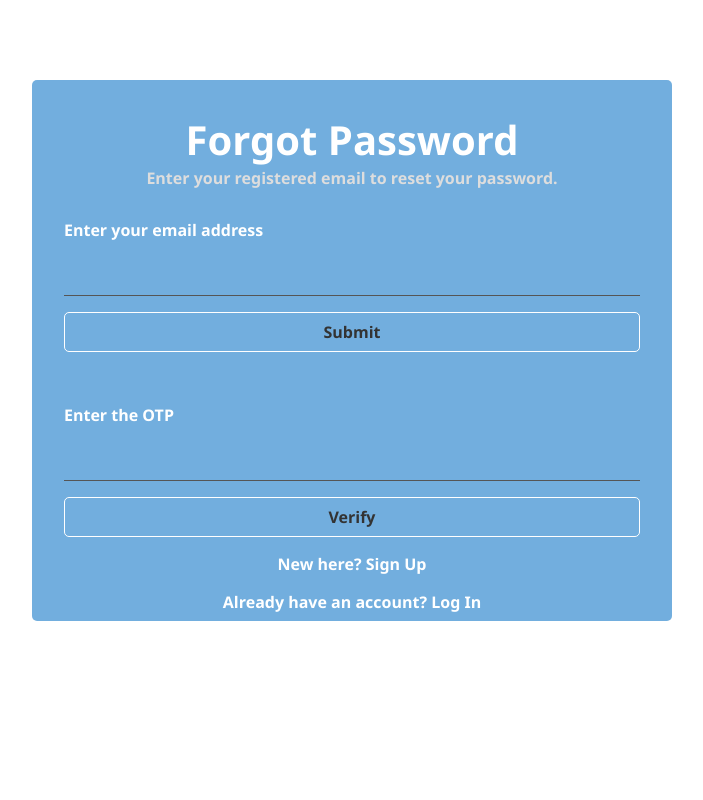
After one commit to AryeshSaha/MinorProject2022, a PHP site: page /Components/pages/ForgotPassword.php in a window 1280 px wide. The commit adds this page. Shown: the whole page, without its empty margins (288-991 px from the left). Run offline with PHP 8.4, Linux system fonts and the light colour scheme.

Commit message:
Forget Password Component added

```diff
--- /dev/null
+++ b/Components/pages/ForgotPassword.php
@@ -0,0 +1,59 @@
+<head>
+    <link rel="stylesheet" href="../style/ForPass.css">
+    <title>Forgot Password</title>
+</head>
+
+<body>
+    <div class="row">
+        <h1>Forgot Password</h1>
+        <h6 class="information-text">Enter your registered email to reset your password.</h6><br>
+        <div class="form-group">
+            <form action="#" method="post">
+                <p><label for="username">Enter your email address</label></p>
+                <input type="email" name="user_email" id="user_email">
+                <button name="enter_email">Submit</button><br><br>
+            </form>
+            <?php
+            session_start();
+            if (isset($_POST['enter_email'])) {
+                include('../../util/dbcon.php');
+                include('../../util/saveUser.php');
+                include('../../util/getOtp.php');
+
+                $email = mysqli_real_escape_string($con, $_POST['user_email']);
+
+
+                $query = mysqli_query($con, "SELECT * FROM login WHERE  email='$email'");
+                $row = mysqli_fetch_array($query);
+                $num_row = mysqli_num_rows($query);
+
+                if ($num_row > 0) {
+                    $otp =  getOTP();
+                    $_SESSION['otp'] = $otp;
+                    $msg = "Your six digit OTP is $otp\n please verify this within\n 10 minutes or ignore this";
+
+                    $to = 'sumandhali8420728705@gmail.com';
+                    $subject = 'Password change!';
+
+                    $headers = "From: dhalisuman001@gmail.com\r\n";
+                    if (mail($to, $subject, $msg, $headers)) {
+                        echo "SUCCESS";
+                    } else {
+                        echo "ERROR";
+                    }
+                } else {
+                    echo "<h5 style='color: red'>Email does not exist</h5>";
+                }
+            }
+
+            ?>
+            <p><label for="otp">Enter the OTP</label></p>
+            <input type="otp" name="otp" id="otp">
+            <button>Verify</button>
+        </div>
+        <div class="footer">
+            <h5>New here? <a href="signup.html" target="_blank">Sign Up</a></h5>
+            <h5>Already have an account? <a href="login.html" target="_blank">Log In</a></h5>
+        </div>
+    </div>
+</body>
--- a/Components/pages/login.php
+++ b/Components/pages/login.php
@@ -52,7 +52,7 @@
                 <p>Don't have an account?<a href="./signup.php"> Signup here</a></p>
             </div>
             <div class="forgot__password">
-                <a href="#">Forgot password?</a>
+                <a href="ForgotPassword.php">Forgot password?</a>
             </div>
         </form>
 
--- /dev/null
+++ b/Components/style/ForPass.css
@@ -0,0 +1,129 @@
+* {
+    margin: 0;
+    padding: 0;
+    box-sizing: border-box;
+    font-family: "segoe ui", verdana, helvetica, arial, sans-serif;
+    font-size: 16px;
+    transition: all 500ms ease;
+}
+
+body {
+    -webkit-font-smoothing: antialiased;
+    -moz-osx-font-smoothing: grayscale;
+    text-rendering: optimizeLegibility;
+    font-feature-settings: "liga" on;
+}
+
+.row {
+    background-color: rgba(20, 120, 200, 0.6);
+    color: #fff;
+    text-align: center;
+    padding: 2em 2em 0.5em;
+    width: 90%;
+    margin: 5em auto;
+    border-radius: 5px;
+}
+
+.row h1 {
+    font-size: 2.5em;
+}
+
+.row .form-group {
+    margin: 0.5em 0;
+}
+
+.row .form-group label {
+    display: block;
+    color: #fff;
+    text-align: left;
+    font-weight: 600;
+}
+
+.row .form-group input,
+.row .form-group button {
+    display: block;
+    padding: 0.5em 0;
+    width: 100%;
+    margin-top: 1em;
+    margin-bottom: 0.5em;
+    background-color: inherit;
+    border: none;
+    border-bottom: 1px solid #555;
+    color: #eee;
+}
+
+.row .form-group input:focus,
+.row .form-group button:focus {
+    background-color: #fff;
+    color: #000;
+    border: none;
+    padding: 1em 0.5em;
+    animation: pulse 1s infinite ease;
+}
+
+.row .form-group button {
+    border: 1px solid #fff;
+    border-radius: 5px;
+    outline: none;
+    -moz-user-select: none;
+    user-select: none;
+    color: #333;
+    font-weight: 800;
+    cursor: pointer;
+}
+
+.row .form-group button:hover,
+.row .form-group button:focus {
+    background-color: #fff;
+}
+
+.row .form-group button.is-loading::after {
+    animation: spinner 500ms infinite linear;
+    content: "";
+    position: absolute;
+    margin-left: 2em;
+    border: 2px solid #000;
+    border-radius: 100%;
+    border-right-color: transparent;
+    border-left-color: transparent;
+    height: 1em;
+    width: 4%;
+}
+
+.row .footer h5 {
+    margin-top: 1em;
+}
+
+.row .footer p {
+    margin-top: 2em;
+}
+
+.row .footer p .symbols {
+    color: #444;
+}
+
+.row .footer a {
+    color: inherit;
+    text-decoration: none;
+}
+
+.information-text {
+    color: #ddd;
+}
+
+@media screen and (max-width: 320px) {
+    .row {
+        padding-left: 1em;
+        padding-right: 1em;
+    }
+
+    .row h1 {
+        font-size: 1.5em !important;
+    }
+}
+
+@media screen and (min-width: 900px) {
+    .row {
+        width: 50%;
+    }
+}
--- /dev/null
+++ b/util/getOtp.php
@@ -0,0 +1,5 @@
+<?php
+ function getOTP(){
+    $num = rand(100000,999999);
+    return $num;
+ }
```
Also changed, not shown: util/mailFunction.php (added, +28 -0 lines), README.md.
